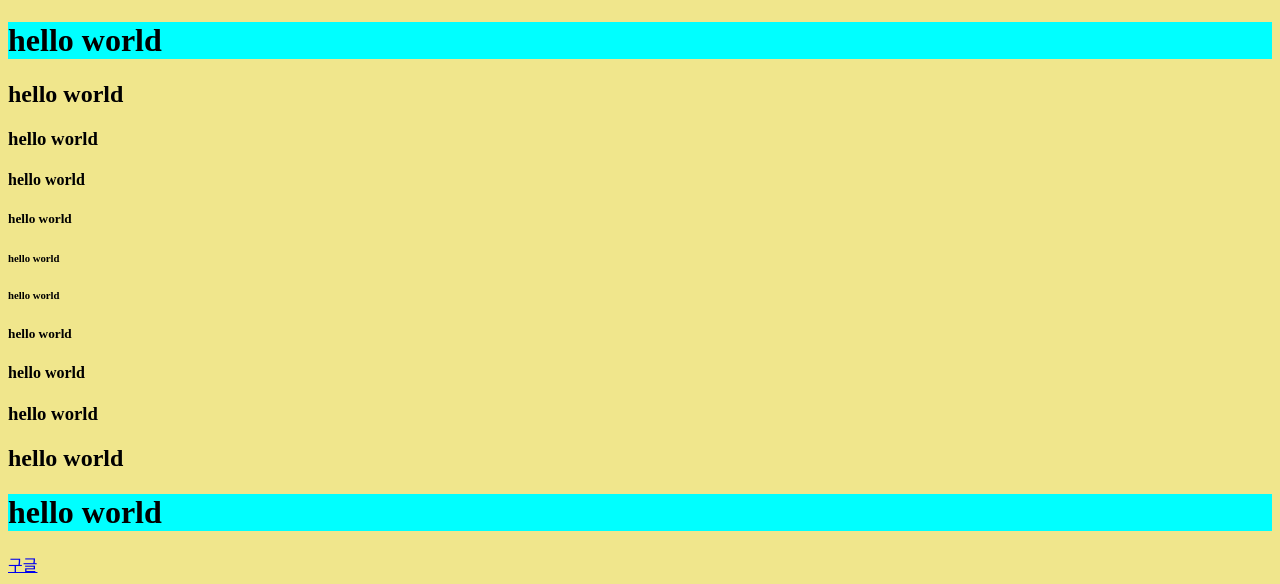
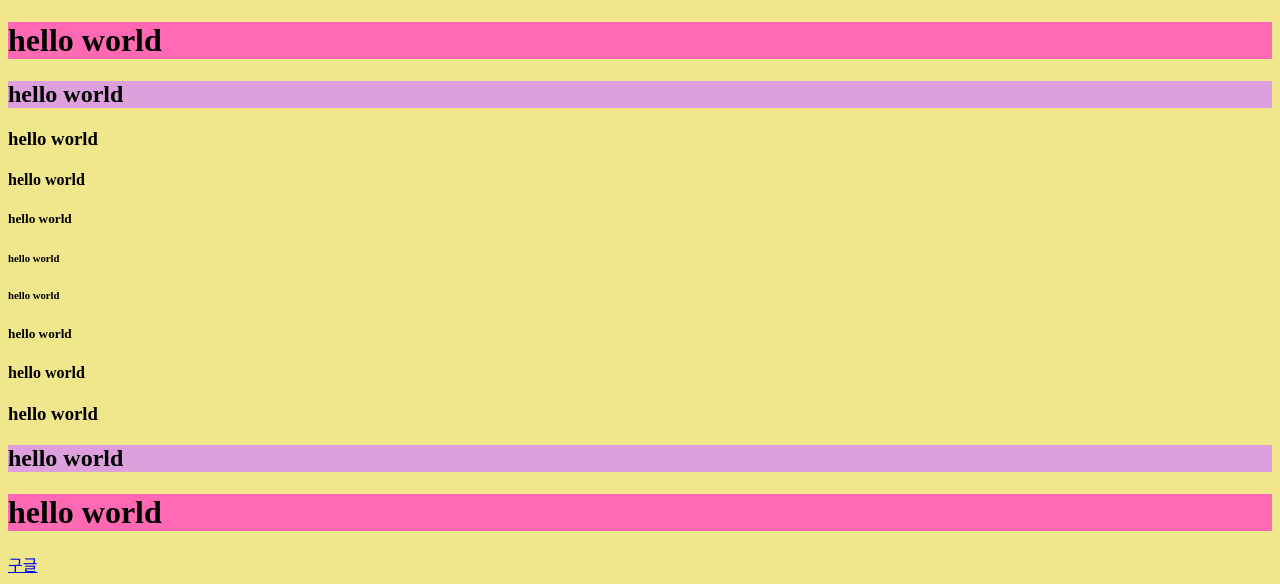
Before and after one commit to csh1203/WSM_2314, a plain HTML site: page 20230321_helloidol/helloidol.html in a window 1280 px wide. Shown: the part 1346-1930 px from the top of the page. Drawn offline with Linux system fonts and the light colour scheme.

Commit message:
h1 ~ h2, h1 + h2, h1, h2 연습

```diff
--- a/20230321_helloidol/css/style.css
+++ b/20230321_helloidol/css/style.css
@@ -1,3 +1,18 @@
 body {
     background-color: khaki;
 }
+/* h1의 자매인 모든 h2에 plum 배경색 */
+h1 ~ h2{
+    background-color: plum;
+}
+
+/* h1의 자매 중 첫 번째 h2만 plum배경색 */
+h1 + h2{ /*h1 + h3 -> h3는 h1의 첫 번째 자매가 아니기 때문에 선택 안 됨*/
+    background-color: plum;
+}
+
+/* h1과 h2는 plum 배경색 */
+h1,
+h2{
+    background-color: plum;
+}
--- a/20230321_helloidol/helloidol.html
+++ b/20230321_helloidol/helloidol.html
@@ -8,7 +8,7 @@
     <link rel="stylesheet" href="css/style.css">
     <style>
         h1 {
-            background-color: aqua;
+            background-color: hotpink;
         }
     </style>
 </head>
```
